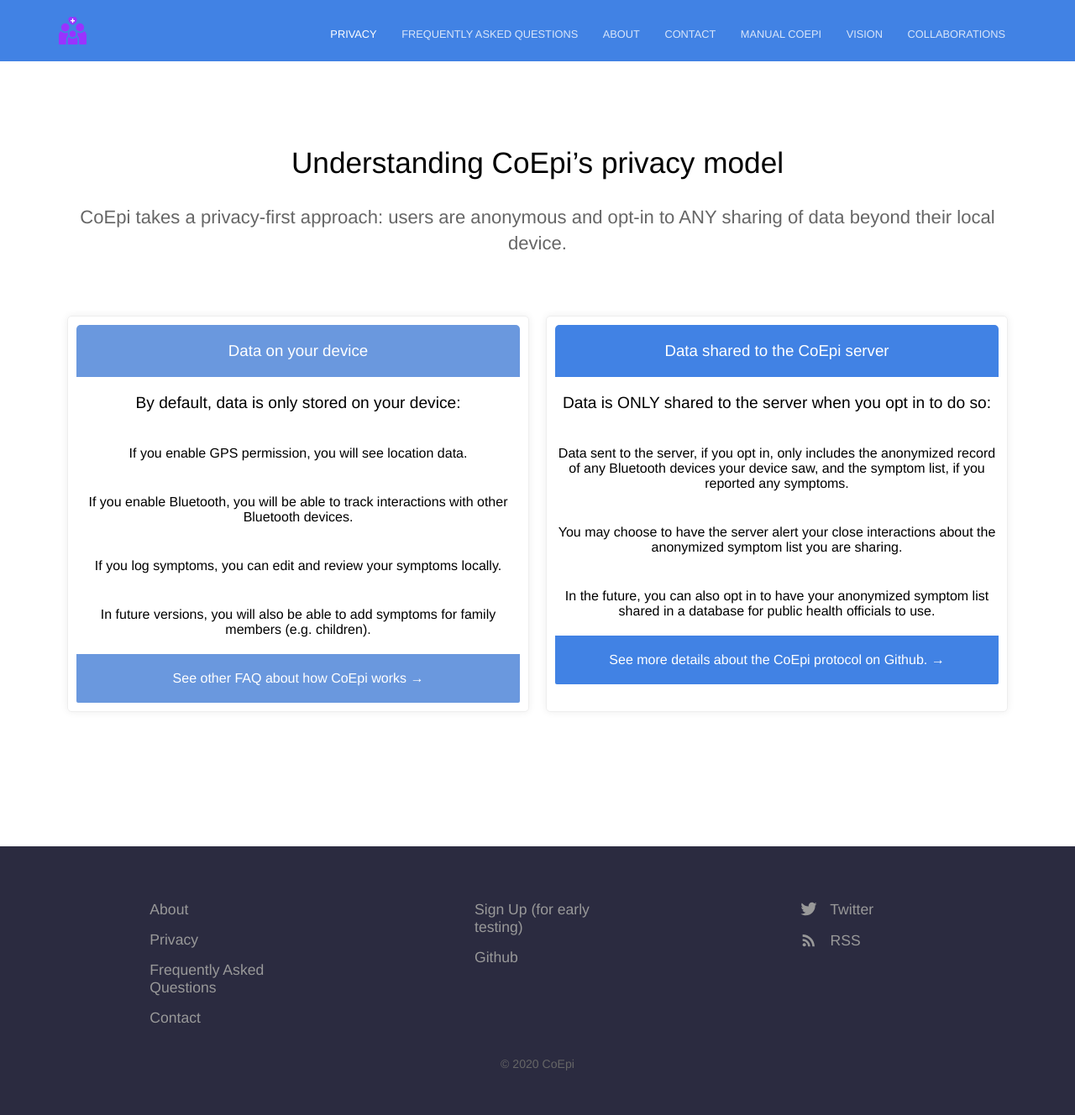
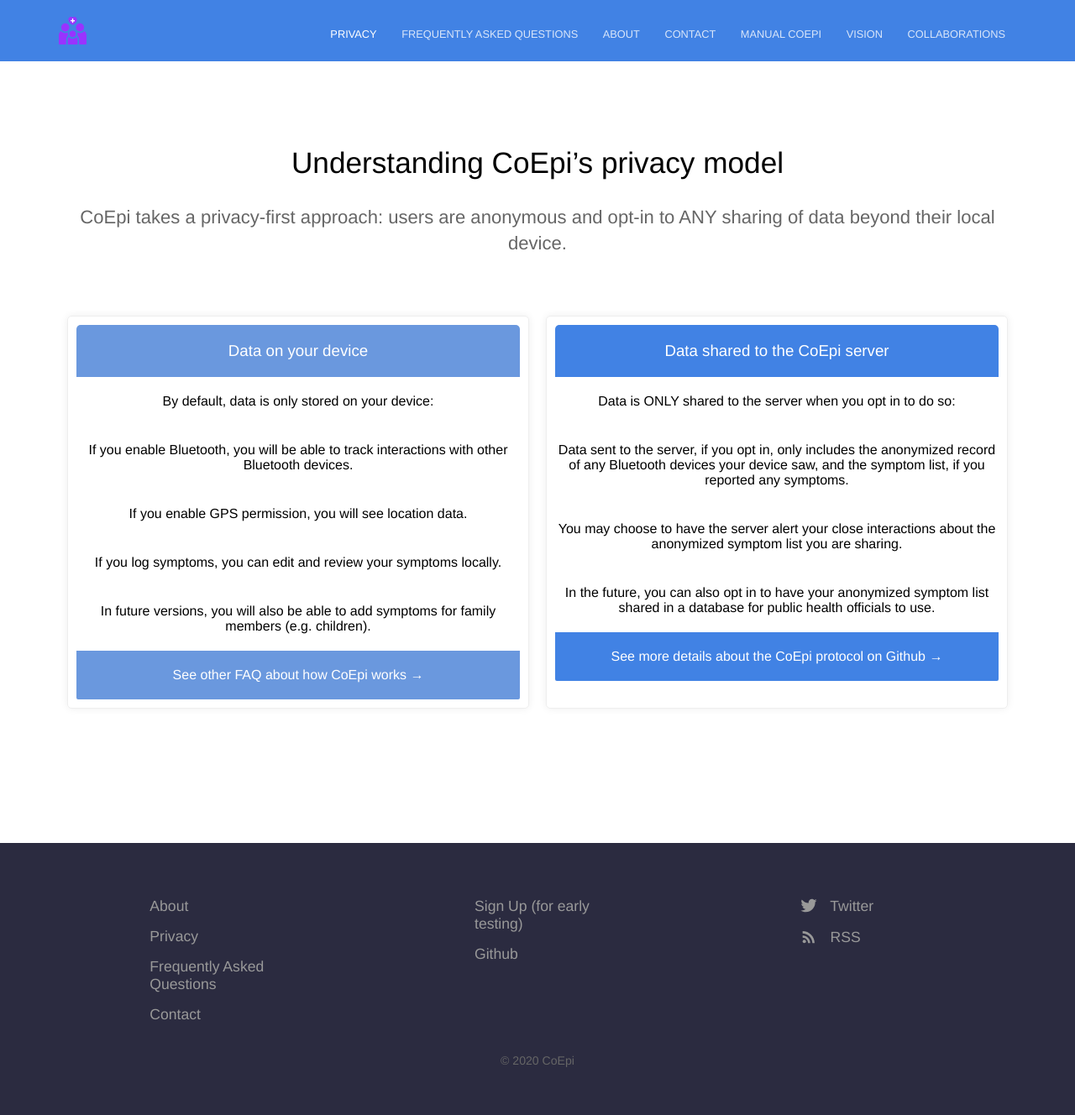
Before and after one commit to Co-Epi/website, a Jekyll site: the page built from privacy.html, in a window 1280 px wide. Shown: the whole page at 84% size. Built offline with Jekyll 4.4.1, drawn with Linux system fonts in a browser that asks for light colours; part of the change alters nothing that is shown.

```diff
--- a/privacy.html
+++ b/privacy.html
@@ -8,10 +8,10 @@ pricing_table:
     color: "#6a98de"
     features:
       - text: "By default, data is only stored on your device:"
-        highlight: true
-      - text: If you enable GPS permission, you will see location data.
         highlight: false
       - text: If you enable Bluetooth, you will be able to track interactions with other Bluetooth devices.
+        highlight: false
+      - text: If you enable GPS permission, you will see location data.
         highlight: false
       - text: If you log symptoms, you can edit and review your symptoms locally.
         highlight: false
@@ -24,7 +24,7 @@ pricing_table:
     color: "#4182e4"
     features:
       - text: "Data is ONLY shared to the server when you opt in to do so:"
-        highlight: true
+        highlight: false
       - text: Data sent to the server, if you opt in, only includes the anonymized record of any Bluetooth devices your device saw, and the symptom list, if you reported any symptoms.
         highlight: false
       - text: You may choose to have the server alert your close interactions about the anonymized symptom list you are sharing.
@@ -33,7 +33,7 @@ pricing_table:
         highlight: false
     call_to_action:
       link: https://github.com/Co-Epi/CEN
-      text: See more details about the CoEpi protocol on Github.
+      text: See more details about the CoEpi protocol on Github
 
 ---
 <div class="plans">
```
